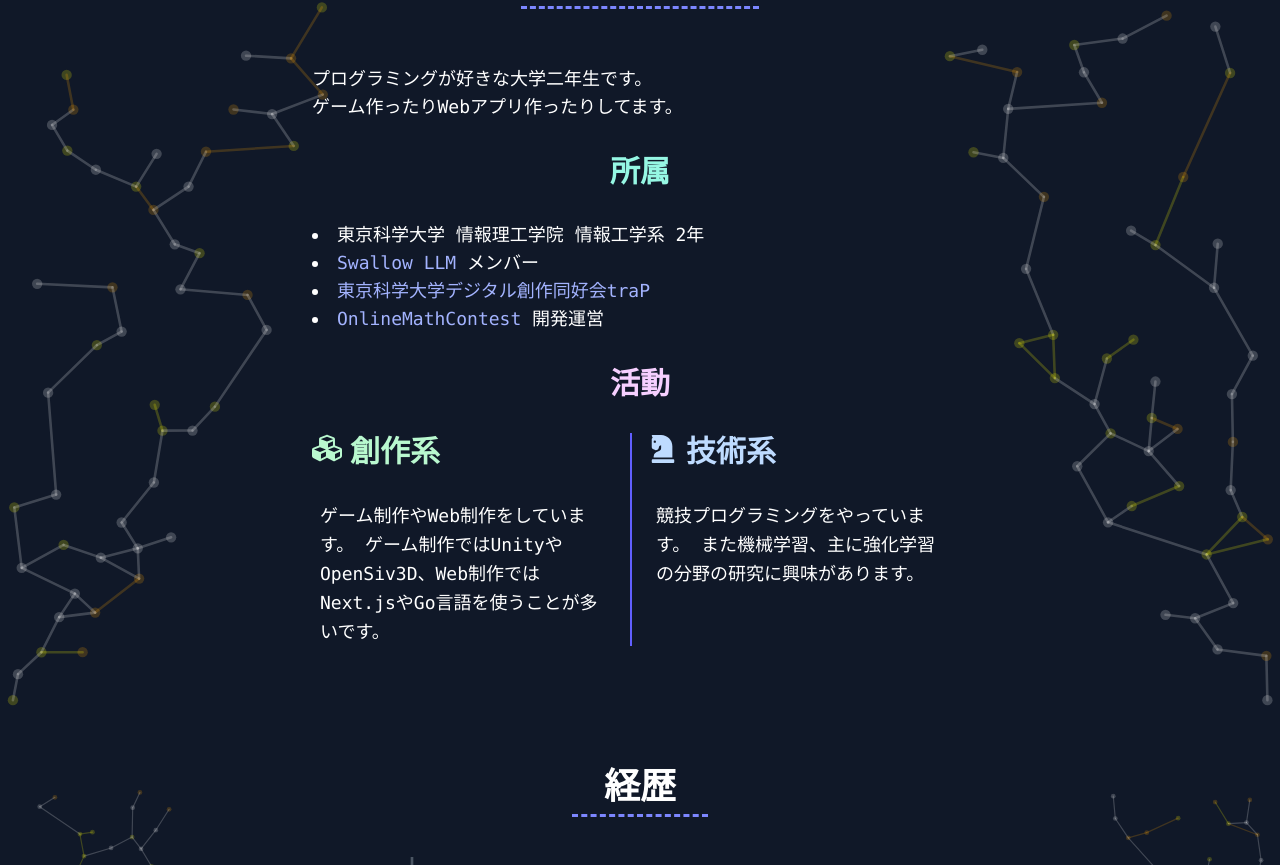
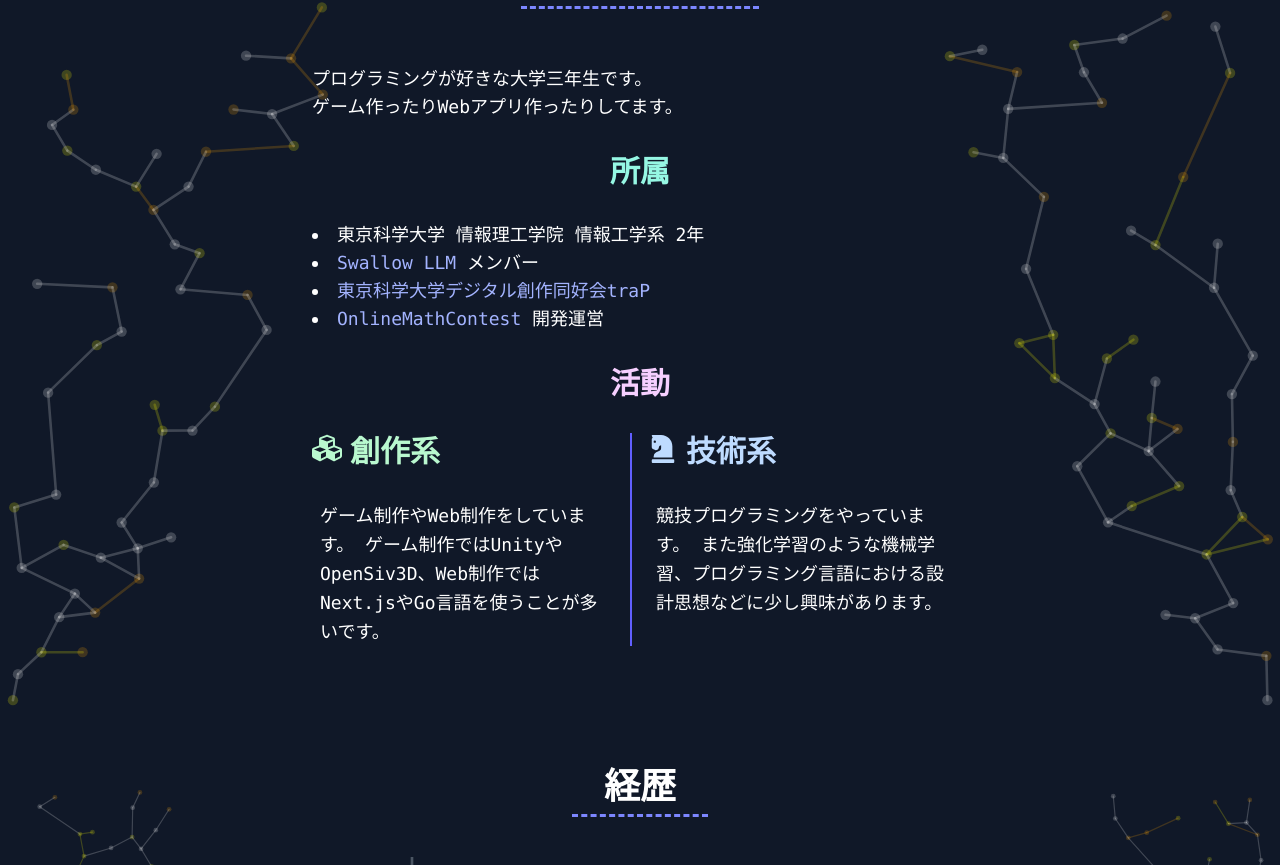
Before and after one commit to Luke256/Luke256.dev, a Next.js app: page / in a window 1280 px wide. Shown: the part 882-1747 px from the top of the page. Built offline with nearby package versions, Linux system fonts and the light colour scheme.

Commit message:
Update AboutMe component for year and interests

```diff
--- a/components/home/AboutMe.tsx
+++ b/components/home/AboutMe.tsx
@@ -7,7 +7,7 @@ const AboutMe = () => {
   return (
     <Section title="About Me">
       <div className="text-lg font-mono font-midium mt-4">
-        プログラミングが好きな大学二年生です。<br />
+        プログラミングが好きな大学三年生です。<br />
         ゲーム作ったりWebアプリ作ったりしてます。
       </div>
       <h2 className="text-3xl font-bold mb-4 mt-8 text-teal-200 text-center">
@@ -35,7 +35,7 @@ const AboutMe = () => {
         <SubSection title="技術系" titleClassName="text-blue-200" icon={<FaChessKnight className="text-3xl mr-2 text-blue-200" />}>
           <span className="text-lg font-mono font-medium">
             競技プログラミングをやっています。
-            また機械学習、主に強化学習の分野の研究に興味があります。
+            また強化学習のような機械学習、プログラミング言語における設計思想などに少し興味があります。
           </span>
         </SubSection>
       </div>
```
